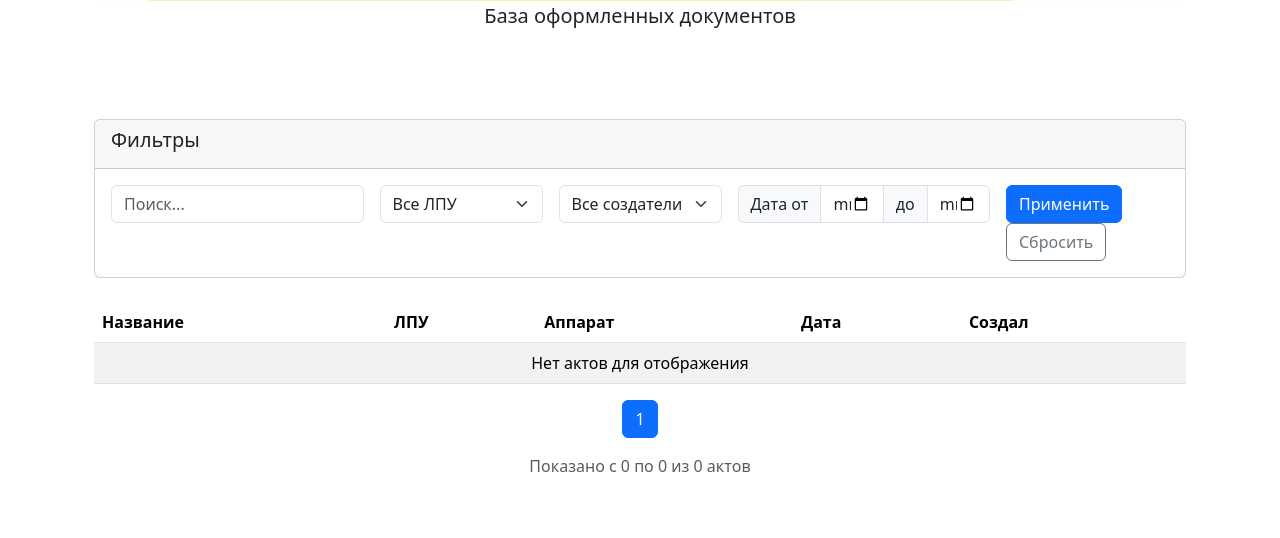
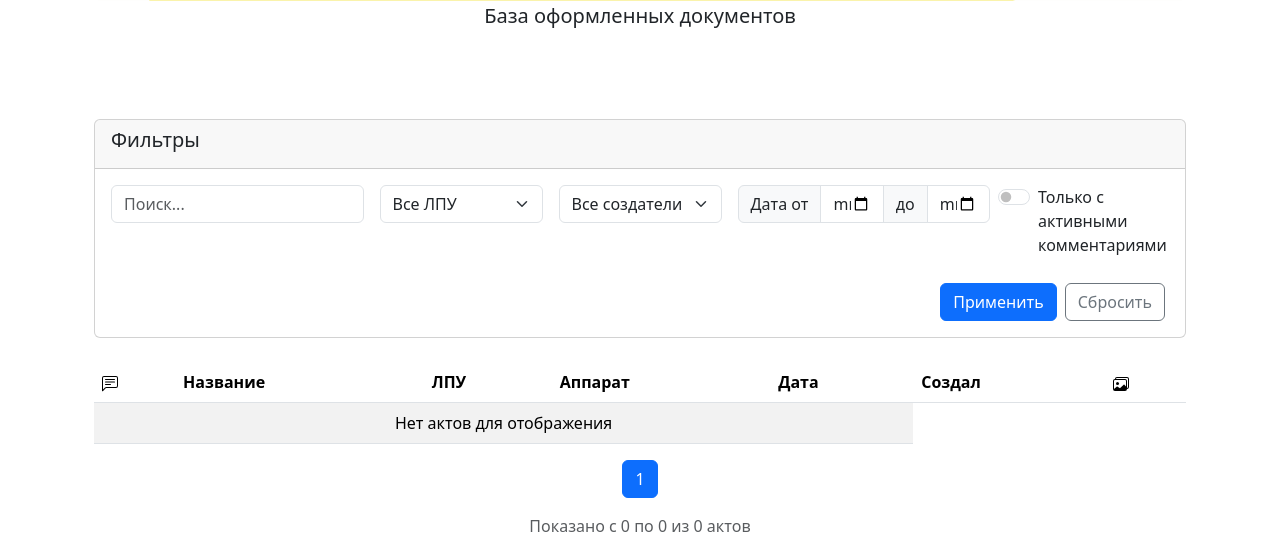
Before and after one commit to dnsm1979/MyProject, a Django app: page / in a window 1280 px wide. Shown: the part 304-842 px from the top of the page. Before the commit the page ends 776 px from the top, so only its background shows below. Run offline with Django 5.2, Linux system fonts and the light colour scheme; the visitor is signed in with stand-in values (Sample User, id 1); data comes from the database, SQL or seed files in the repository; data that the repository does not hold is empty; some libraries are stand-ins or nearby versions.

Commit message:
Add template index filtr active commits and images

```diff
--- a/app/main/templates/main/index.html
+++ b/app/main/templates/main/index.html
@@ -75,16 +75,33 @@
                                value="{{ current_filters.date_to }}">
                     </div>
                 </div>
+                                <!-- Чекбокс для активных комментариев -->
+                <div class="col-md-2 form-check form-switch">
+                    <input class="form-check-input" type="checkbox"
+                        id="activeComments" name="active_comments"
+                        {% if active_comments_filter %}checked{% endif %}>
+                    <label class="form-check-label" for="activeComments">
+                        Только с активными комментариями
+                    </label>
+                </div>
+
 
                 <!-- Кнопки -->
-                <div class="col-md-2">
-                    <button type="submit" class="btn btn-primary me-2">
+                <div class="container mt-4">
+                <div class="row justify-content-end">  <!-- Выравнивание по правому краю -->
+                    <div class="col-auto">  <!-- Автоматическая ширина по содержимому -->
+                    <div class="d-flex gap-2">  <!-- Горизонтальное расположение с небольшим отступом -->
+                        <button type="submit" class="btn btn-primary">
                         <i class="fas fa-filter"></i> Применить
-                    </button>
-                    <a href="{% url 'main:index' %}" class="btn btn-outline-secondary">
+                        </button>
+                        <a href="{% url 'main:index' %}" class="btn btn-outline-secondary">
                         <i class="fas fa-times"></i> Сбросить
-                    </a>
+                        </a>
+                    </div>
+                    </div>
                 </div>
+                </div>
+
             </form>
         </div>
     </div>
@@ -95,22 +112,35 @@
             <!-- Заголовки таблицы -->
             <thead>
                 <tr>
+                    <th><img src="{% static '\images\chat-left-text.svg' %}" class="img-fluid" alt="logo"></th>
                     <th>Название</th>
                     <th>ЛПУ</th>
                     <th>Аппарат</th>
                     <th>Дата</th>
                     <th>Создал</th>
+                    <th><img src="{% static '\images\images.svg' %}" class="img-fluid" alt="logo"></th>
                 </tr>
             </thead>
             <!-- Данные таблицы -->
             <tbody>
                 {% for act in page_obj %}
                 <tr>
+                    <td>
+                        {% if act.has_active_comments %}
+                            <img src="{% static '\images\check-circle-fill.svg' %}" class="img-fluid" alt="logo">
+                        {% endif %}</td>
                     <td><a href="{% url 'act_technical:act_change' act.id %}">{{ act.name }}</a></td>
+
                     <td>{{ act.lpu.name }}</td>
                     <td>{{ act.device.model }}</td>
                     <td>{{ act.creation_date|date:"d.m.Y" }}</td>
                     <td>{{ act.user.get_full_name|default:act.user.username }}</td>
+                    <td>
+                        {% if act.has_images %}
+                            <img src="{% static '\images\image.svg' %}" class="img-fluid" alt="logo">
+                        {% endif %}</td>
+
+
                 </tr>
                 {% empty %}
                 <tr>
@@ -170,6 +200,24 @@
         margin-bottom: 10px;
     }
 }
+.form-check-input:checked {
+    background-color: #0d6efd;
+    border-color: #0d6efd;
+}
+
+.badge {
+    font-size: 0.85em;
+    font-weight: normal;
+}
+.fa-leaf {
+    margin-right: 5px;
+    font-size: 0.9em;
+    transition: transform 0.2s;
+}
+
+.fa-leaf:hover {
+    transform: scale(1.2);
+}
 </style>
 
 {% endblock %}
--- a/app/main/views.py
+++ b/app/main/views.py
@@ -3,8 +3,8 @@ from django.shortcuts import render
 from django.views.generic import TemplateView
 from django.contrib.auth.mixins import LoginRequiredMixin
 from django.views.generic import ListView
-from act_technical.models import ActT
-from django.db.models import Q
+from act_technical.models import ActImage, ActT, CommentsActT
+from django.db.models import Q, Exists, OuterRef
 
 from cards.models import CardLPU
 from users.models import User
@@ -20,7 +20,22 @@ class IndexView(LoginRequiredMixin, ListView):
     ordering = ['-creation_date']
 
     def get_queryset(self):
-        queryset = super().get_queryset().select_related('lpu', 'device', 'user')
+        queryset = super().get_queryset().select_related('lpu', 'device', 'user').annotate(
+            has_active_comments=Exists(
+                CommentsActT.objects.filter(
+                    act=OuterRef('pk'),
+                    active=True  # Исправлено: закрывающая скобка для filter
+                )
+            ),
+            has_images=Exists(
+                ActImage.objects.filter(
+                    act=OuterRef('pk')
+                )
+            )
+        )
+        return queryset
+
+
 
         # Получаем параметры фильтрации
         params = self.request.GET
@@ -47,13 +62,19 @@ class IndexView(LoginRequiredMixin, ListView):
         if date_to := params.get('date_to'):
             queryset = queryset.filter(creation_date__lte=date_to)
 
+        # Фильтрация по активным комментариям
+        if self.request.GET.get('active_comments') == 'on':
+            queryset = queryset.filter(has_active_comments=True)
+
         return queryset
 
     def get_context_data(self, **kwargs):
         context = super().get_context_data(**kwargs)
         # Добавляем данные для фильтров
+        context['active_comments_filter'] = self.request.GET.get('active_comments') == 'on'
         context['all_lpus'] = CardLPU.objects.all()
         context['all_creators'] = User.objects.filter(actt__isnull=False).distinct()
+        context['active_comments_filter'] = self.request.GET.get('active_comments') == 'on'
         context['current_filters'] = self.request.GET
         return context
 
```
Also changed, not shown: app/main/templatetags/param_replace.py (+4 -4 lines), app/static/images/chat-left-text.svg (added), app/static/images/check-circle-fill.svg (added), app/static/images/image.svg (added), app/static/images/images.svg (added).
